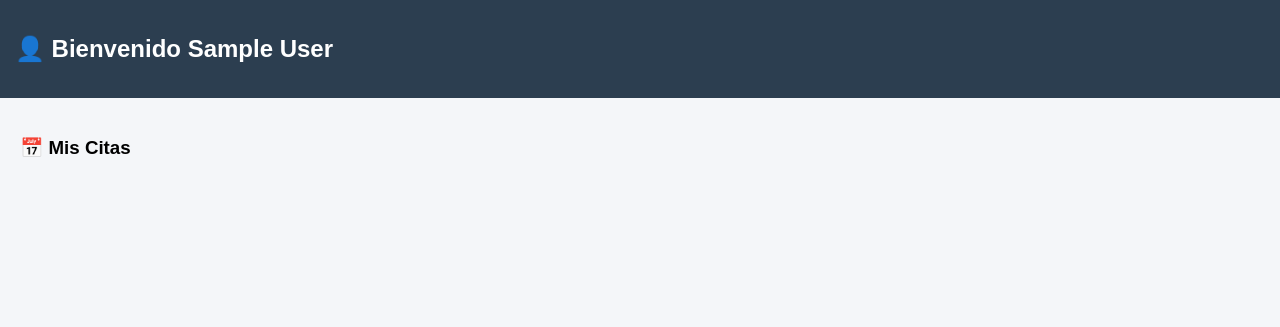
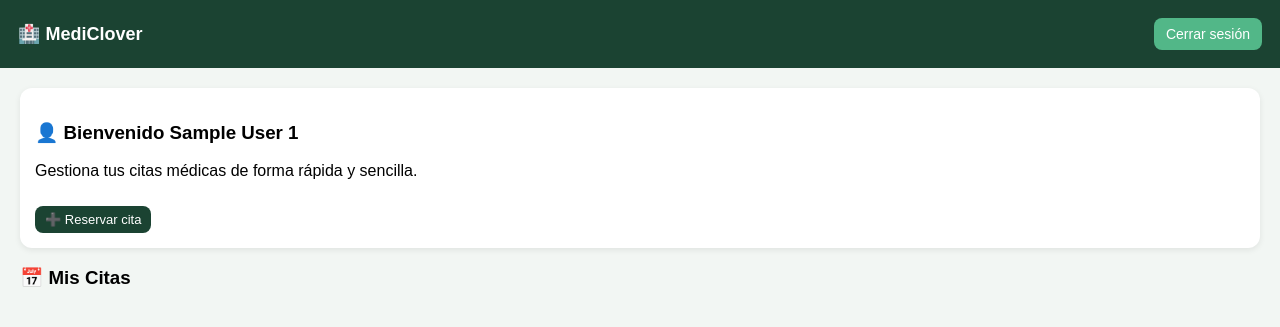
Before and after one commit to Mateo450/mediclover, a Flask app: page /panel_paciente in a window 1280 px wide. Shown: the top 327 px of the page. Run offline with Flask 3, Linux system fonts and the light colour scheme; the visitor is signed in with stand-in values (Sample User, id 1); data that the repository does not hold is empty; some libraries are stand-ins or nearby versions.

Commit message:
mejoras UI paciente y panel moderno

```diff
--- a/templates/panel_paciente.html
+++ b/templates/panel_paciente.html
@@ -1,65 +1,135 @@
 <!DOCTYPE html>
 <html>
 <head>
-    <title>Panel Paciente</title>
+    <title>Mediclover - Panel Paciente</title>
+
     <style>
         body{
-            font-family: Arial;
-            background:#f4f6f9;
             margin:0;
+            font-family: Arial, sans-serif;
+            background:#f2f6f3;
         }
 
+        /* TOP BAR */
         .topbar{
-            background:#2c3e50;
+            background:#1b4332;
             color:white;
-            padding:15px;
+            padding:18px;
+            display:flex;
+            justify-content:space-between;
+            align-items:center;
         }
 
+        .topbar h2{
+            margin:0;
+            font-size:18px;
+        }
+
+        .btn{
+            background:#52b788;
+            color:white;
+            padding:8px 12px;
+            border-radius:8px;
+            text-decoration:none;
+            font-size:14px;
+        }
+
+        .btn:hover{
+            background:#40916c;
+        }
+
+        /* CONTAINER */
         .container{
             padding:20px;
         }
 
+        .welcome{
+            background:white;
+            padding:15px;
+            border-radius:12px;
+            margin-bottom:15px;
+            box-shadow:0 2px 6px rgba(0,0,0,0.08);
+        }
+
+        /* CARD */
         .card{
             background:white;
             padding:15px;
-            margin:10px 0;
-            border-radius:10px;
-            box-shadow:0 2px 5px rgba(0,0,0,0.1);
+            border-radius:12px;
+            margin-bottom:12px;
+            box-shadow:0 2px 6px rgba(0,0,0,0.08);
+            border-left:6px solid #52b788;
         }
 
+        .row{
+            margin:5px 0;
+        }
+
+        /* ESTADOS */
         .estado{
             padding:5px 10px;
             border-radius:8px;
             font-size:12px;
             color:white;
+            display:inline-block;
+            margin-top:8px;
         }
 
-        .pendiente{background:orange;}
-        .completada{background:green;}
-        .cancelada{background:red;}
+        .pendiente{ background:#f4a261; }
+        .completada{ background:#2a9d8f; }
+        .cancelada{ background:#e63946; }
+
+        /* BOTÓN ACCIÓN */
+        .action{
+            margin-top:10px;
+            display:inline-block;
+            background:#1b4332;
+            color:white;
+            padding:6px 10px;
+            border-radius:8px;
+            text-decoration:none;
+            font-size:13px;
+        }
+
+        .action:hover{
+            background:#2d6a4f;
+        }
+
     </style>
 </head>
 
 <body>
 
+<!-- TOP BAR -->
 <div class="topbar">
-    <h2>👤 Bienvenido {{ session["paciente_nombre"] }}</h2>
+    <h2>🏥 MediClover</h2>
+    <a href="/logout" class="btn">Cerrar sesión</a>
 </div>
 
 <div class="container">
+
+    <!-- BIENVENIDA -->
+    <div class="welcome">
+        <h3>👤 Bienvenido {{ session["paciente_nombre"] }} {{ session["paciente_apellido"] }}</h3>
+        <p>Gestiona tus citas médicas de forma rápida y sencilla.</p>
+
+        <a href="/reservar" class="action">➕ Reservar cita</a>
+    </div>
 
     <h3>📅 Mis Citas</h3>
 
     {% for c in citas %}
 
     <div class="card">
-        <p><b>Fecha:</b> {{ c[0] }}</p>
-        <p><b>Hora:</b> {{ c[1] }}</p>
-        <p><b>Descripción:</b> {{ c[3] }}</p>
+
+        <div class="row"><b>📆 Fecha:</b> {{ c[0] }}</div>
+        <div class="row"><b>⏰ Hora:</b> {{ c[1] }}</div>
+        <div class="row"><b>📝 Descripción:</b> {{ c[3] }}</div>
 
         <span class="estado {{ c[2] }}">
             {{ c[2] }}
         </span>
+
     </div>
 
     {% endfor %}
```
